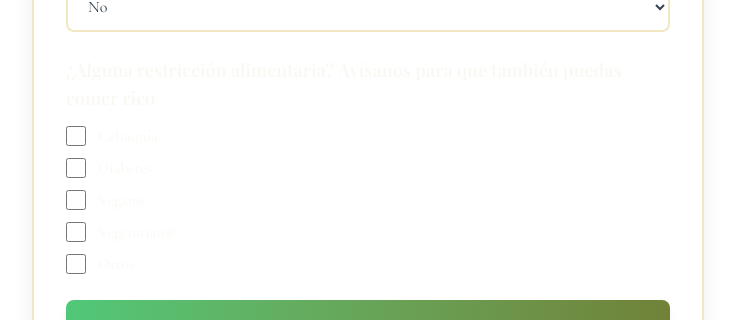
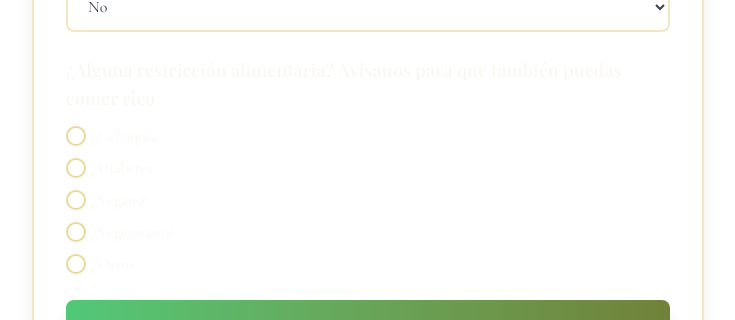
Before and after one commit to Bugedo/yasymanu, a Next.js app: page / in a window 1280 px wide. Shown: the part 2440-2760 px from the top of the page, without its empty margins (272-1007 px from the left). Built offline with nearby package versions, Linux system fonts and the light colour scheme; a web font is replaced by a local one.

Commit message:
Style checkboxes as green circles when checked

```diff
--- a/components/RSVPForm.tsx
+++ b/components/RSVPForm.tsx
@@ -285,7 +285,7 @@ export default function RSVPForm() {
                           type="checkbox"
                           checked={formData.dietaryRestrictions.includes(restriction.value)}
                           onChange={() => handleCheckboxChange(restriction.value)}
-                          className="w-5 h-5 rounded-full border-2 border-gold/30 text-emerald focus:ring-2 focus:ring-emerald"
+                          className="w-5 h-5 rounded-full border-2 border-gold/50 appearance-none cursor-pointer checked:bg-emerald checked:border-emerald transition-colors"
                         />
                         <span className="font-elegant text-base" style={{ color: '#FAF8F3' }}>
                           {restriction.label}
```
